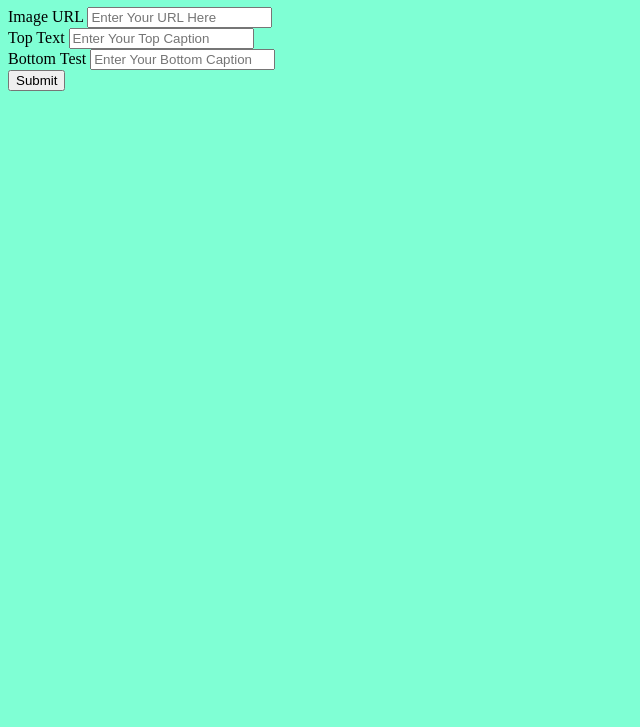
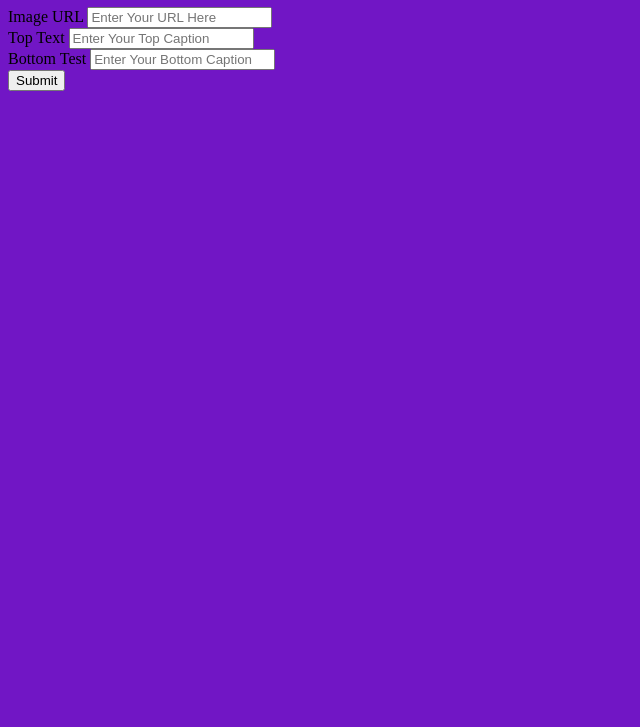
Before and after one commit to markpakingan/meme-generator, a plain HTML site: page index.html in a window 1280 px wide. Shown: the part 73-800 px from the top of the page, without its empty margins (0-640 px from the left). Drawn offline with Linux system fonts and the light colour scheme.

Commit message:
add purple branch

```diff
--- a/app.css
+++ b/app.css
@@ -35,5 +35,5 @@ img {
 }
 
 body {
-    background-color: aquamarine;
+    background-color: rgb(113, 22, 197);
 }
```
